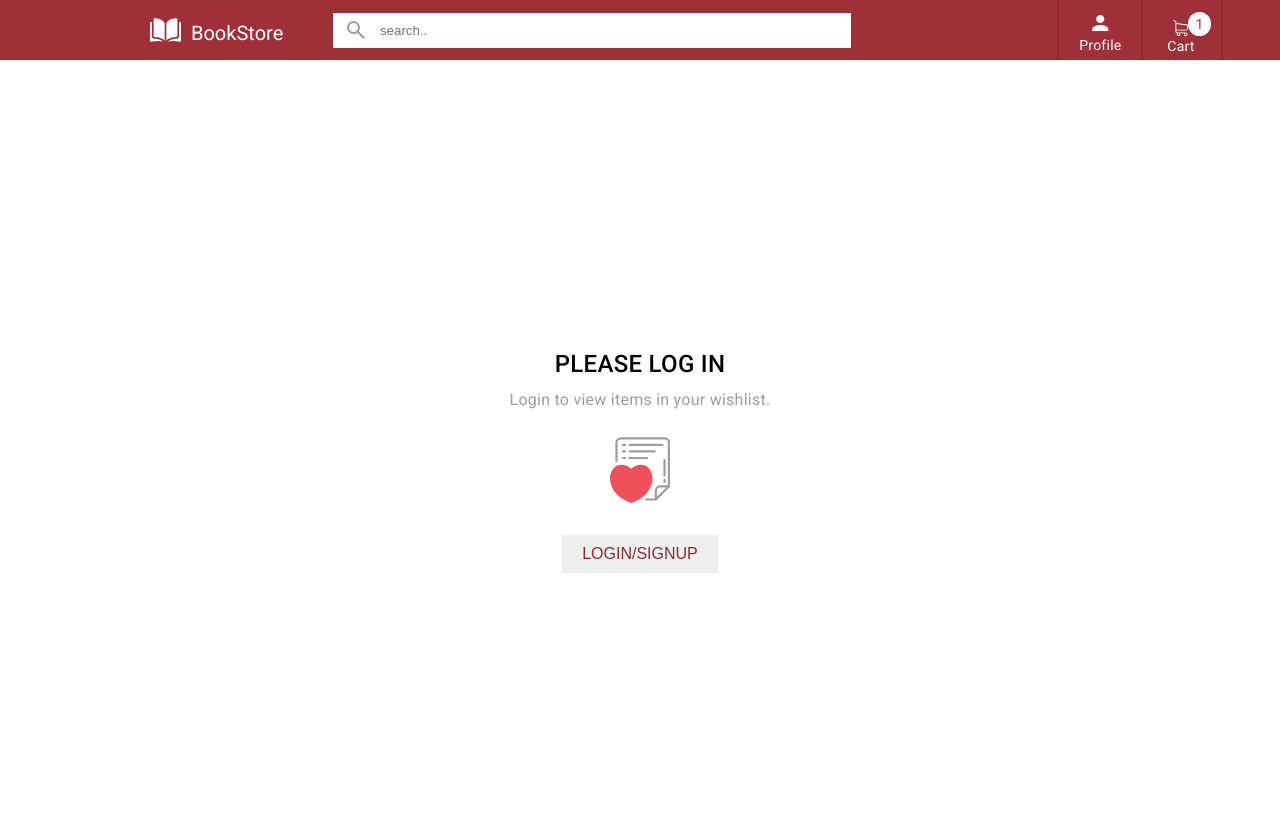
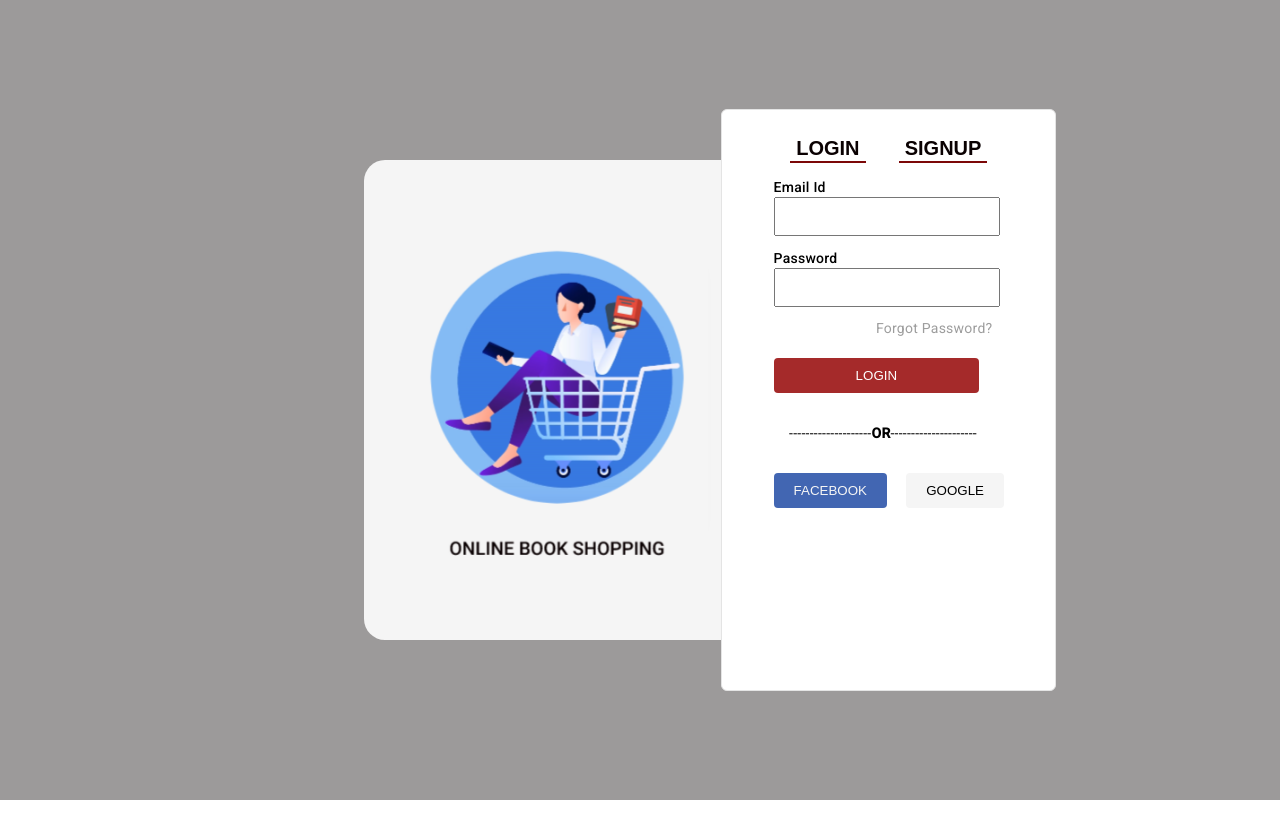
Before and after one commit to mayankaryan/Bookstore, an Angular app: page / in a window 1280 px wide. Shown: the top 838 px of the page. After the commit the page ends 800 px from the top, so only its background shows below. Built offline with nearby package versions, Linux system fonts and the light colour scheme.

Commit message:
ADDED: created login signup page with styling

```diff
--- a/src/app/app.component.html
+++ b/src/app/app.component.html
@@ -1,5 +1,6 @@
-<app-navbar></app-navbar>
-<app-please-login></app-please-login>
+<!-- <app-navbar></app-navbar> -->
+<!-- <app-please-login></app-please-login> -->
 <!-- <app-order-placed></app-order-placed> -->
+ <app-login-signup></app-login-signup>
 
 <!-- <app-footer></app-footer> -->
--- a/src/app/component/login-signup/login-signup.component.html
+++ b/src/app/component/login-signup/login-signup.component.html
@@ -1,3 +1,54 @@
-<div class="container">
+<div class="main-container">
+    <div class="container">
+        <img src="../../../assets/icons/Screenshot 2024-08-28 145839.png">
 
+
+        <div class="first-container">
+            <div class="btn-cnt">
+                <button (click)="showLogin()" [disabled]="isLoginVisible">LOGIN</button>
+                <button (click)="showSignup()" [disabled]="!isLoginVisible">SIGNUP</button>
+            </div>
+
+            <div *ngIf="isLoginVisible">
+
+                <form>
+                    <label for="login-email">Email Id</label><br>
+                    <input type="text"  name="email" required><br>
+                    <label for="login-password">Password </label>
+                    <input type="password" id="login-password" name="password" required><br>
+                    <a routerLink="/forgot-password" style="border-color: #F5F5F5;">Forgot Password?</a><br>
+
+
+
+
+                    <button style="background-color: brown;" class="l-button">LOGIN</button>
+                    <p>--------------------<b>OR</b>---------------------</p>
+                    <div class="FG-btn">
+                        <button style="background-color: #4266B2 ; color: #F5F5F5;" class="btn2">FACEBOOK</button>
+                        <button style="background-color: #F5F5F5; border-color: #d2c4c4;" class="btn3">GOOGLE</button>
+                    </div>
+                </form>
+            </div>
+            <!-- <div class="FG-btn">
+                <button style="background-color: #4266B2 ;" class="btn2">FACEBOOK</button>
+                <button style="background-color: #F5F5F5;" class="btn3">GOOGLE</button>
+             </div> -->
+
+            <div *ngIf="!isLoginVisible">
+
+                <form style="align-items:center ;">
+                    <label for="signup-username">FullName</label>
+                    <input type="text" id="FullName" name="Fullname" required><br>
+                    <label for="login-email">Email Id</label>
+                    <input type="text" id="email" name="email" required><br>
+                    <label for="login-password">Password </label>
+                    <input type="password" id="login-password" name="password" required><br>
+                    <label for="Mobile Number">Mobile Number</label>
+                    <input type="text" id="mobileno" name="mobileno">
+                    <button style="background-color: #A03037; color: white;" class="s-btn">SIGNUP</button>
+                </form>
+            </div>
+        </div>
+
+    </div>
 </div>
--- a/src/app/component/login-signup/login-signup.component.scss
+++ b/src/app/component/login-signup/login-signup.component.scss
@@ -0,0 +1,128 @@
+.main-container {
+    height: 100%;
+    width: 100%;
+    display: flex;
+    align-items: center;
+    justify-content: center;
+    background-color: #9c9a9a;
+}
+.container{
+    height:60%;
+    width: 40%;
+    display:flex;
+    // flex-direction: column;
+    padding-left: 40px;
+    align-items: center;
+    background-color: #F5F5F5;
+    border-radius: 21px;
+}
+.container img{
+    max-width: 60%;
+    max-height: 80%;
+    object-fit: contain;
+    border-radius: 20%;
+}
+.container p{
+    margin-top: 10px;
+
+}
+
+.first-container{
+
+    height: 110%;
+    width: 45%;
+    flex-shrink: 0;
+    padding: 5% 10%;
+    background-color: #FFFFFF;
+    margin-left: 2%;
+    border: 1px solid #e4e4e4;
+    border-radius: 6px;
+}
+
+.btn-cnt {
+    width: 100%;
+    margin-bottom: 1em;
+    display: inline-flex;
+    justify-content: space-around;
+}
+.btn-cnt button {
+    background: none;
+    border: none;
+    color: #0A0102;
+    font-size: 20px;
+    font-weight: 700;
+    border-bottom: 2px solid rgb(124, 8, 8);
+}
+
+.FG-btn{
+    background:none;
+    width: 100%;
+    display: inline-flex;
+    margin-top: 8%;
+    justify-content: space-between;
+    // border: 2px solid red;
+
+}
+.FG-btn button{
+    padding: 10px;
+    border-radius: 4px;
+    border: none;
+    padding-left: 20px;
+    padding-right: 20px;
+}
+.btn2{
+    border-color:#4266B2 ;
+
+}
+
+.s-btn{
+    padding: 10px;
+    padding-left: 80px;
+    padding-right: 80px;
+    border: none;
+    border-radius:  4px;
+    margin-top: 10%;
+    display: flex;
+    justify-content: center;
+    align-items: center;
+}
+
+.l-button{
+    padding: 10px;
+    padding-left: 82px;
+    padding-right: 82px;
+    border: none;
+    border-radius:  4px;
+    // margin-top: 2%;
+    display: flex;
+    justify-content: center;
+    align-items: center;
+    color: white;
+}
+
+input{
+    padding: 10px;
+    padding-right: 35px;
+    margin-bottom: 5%;
+    outline-color: #A03037;
+}
+
+
+p{
+    // border: 1px solid red;
+    width: 95%;
+    display: flex;
+    justify-content: center;
+    padding-top: 20px;
+}
+a{
+    display: flex;
+    justify-content: flex-end;
+    width: 95%;
+    color: #9D9D9D;
+    text-decoration: none;
+}
+
+label{
+    font-weight: 550;
+}
--- a/src/app/component/login-signup/login-signup.component.ts
+++ b/src/app/component/login-signup/login-signup.component.ts
@@ -6,5 +6,13 @@ import { Component } from '@angular/core';
   styleUrls: ['./login-signup.component.scss']
 })
 export class LoginSignupComponent {
+        isLoginVisible = true;
 
+        showLogin() {
+          this.isLoginVisible = true;
+        }
+
+        showSignup() {
+          this.isLoginVisible = false;
+        }
 }
--- a/src/app/component/order-placed/order-placed.component.html
+++ b/src/app/component/order-placed/order-placed.component.html
@@ -1,3 +1,5 @@
+<app-navbar></app-navbar>
+
 <div class="main-container">
     <div class="order-placed">
         <img src="../../../assets/icons/Screenshot 2024-08-27 172155.png" class="img1">
--- a/src/app/component/order-placed/order-placed.component.scss
+++ b/src/app/component/order-placed/order-placed.component.scss
@@ -17,14 +17,11 @@
 }
 
 .img2{
-    // height: 100px;
     display: flex;
     justify-content: center;
     margin-left: 16%;
 }
 .img1{
-
-    // height: 225px;
     padding-top: 10%;
     height: auto;
     width: auto;
```
Also changed, not shown: src/assets/icons/Screenshot 2024-08-28 145839.png (added).
